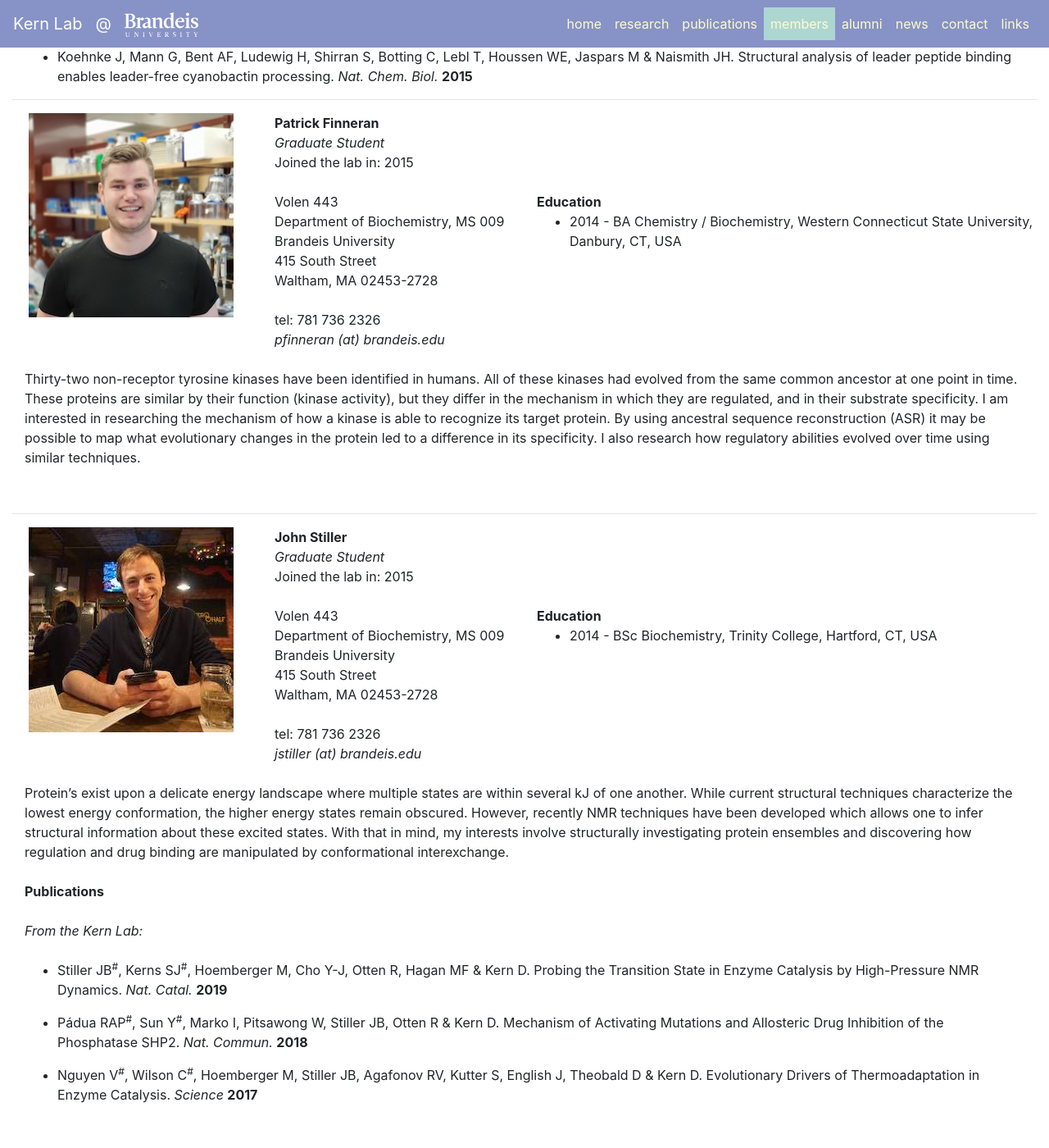
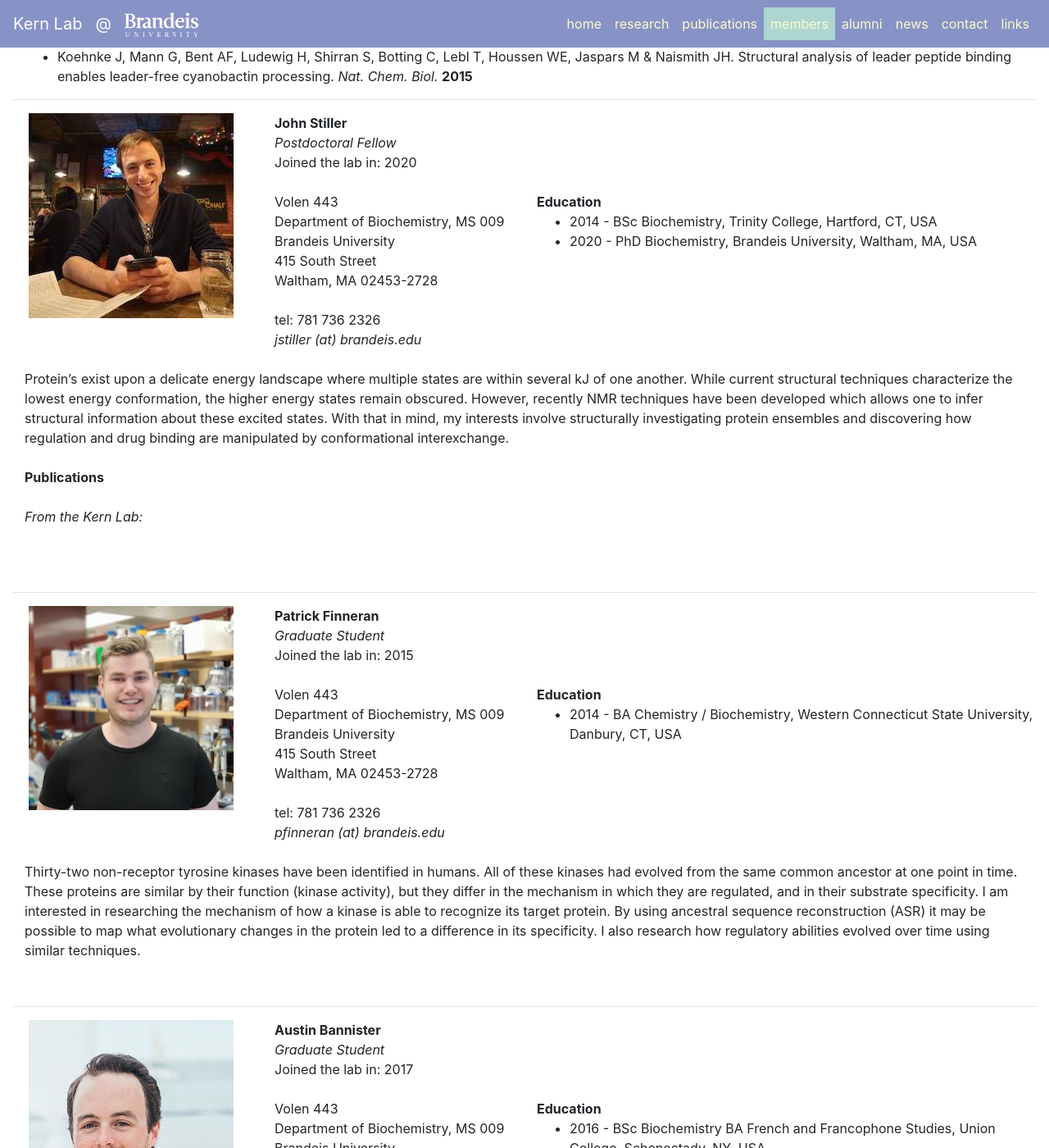
Before and after one commit to kernlab-scripps/kernlab-scripps.github.io, a Jekyll site: the page built from member/index.html, in a window 1280 px wide and 1400 px high, scrolled down 5805 px. Shown: the whole window at 82% size. Built offline with Jekyll 4.4.1, drawn with Linux system fonts in a browser that asks for light colours; some of the changed lines change nothing that is shown.

Commit message:
Members: move John to postdoc category

```diff
--- a/_data/members.yml
+++ b/_data/members.yml
@@ -98,8 +98,7 @@
     - Sartim MA, Pinheiro MP, Pádua RAP, Sampaio SV & Nonato MC. Structural and Binding Studies of a C-type Galactose-Binding Lectin from *Bothrops jararacussu* Snake Venom. *Toxicon.* **2017**
     - Pádua RAP, Kia AM, Costa-Filho AJ, Wilkinson SR & Nonato MC. Characterisation of the Fumarate Hydratase Repertoire in *Trypanosoma cruzi*. *Int. J. Biol. Macromol.* **2017**
     - Pádua RAP, Tomaleri GP, Reis RAG, David JS, Silva V, Pinheiro MP & Nonato MC. ThermoFMN - a Thermofluor Assay Developed for Ligand-Screening as an Alternative Strategy for Drug Discovery. *J. Braz. Chem. Soc.* **2014**
-    - Pádua RAP &  Nonato MC. Cloning, Expression, Purification, Crystallization and Preliminary X-ray Diffraction Analysis of Recombinant Human Fumarase. *Acta Crystallogr. F. Struct. Biol. Commun.* **2014**
-
+    - Pádua RAP & Nonato MC. Cloning, Expression, Purification, Crystallization and Preliminary X-ray Diffraction Analysis of Recombinant Human Fumarase. *Acta Crystallogr. F. Struct. Biol. Commun.* **2014**
 
 - name: Hannes Ludewig
   image: /static/img/members/hannes.jpg
@@ -120,6 +119,16 @@
     - 'Oueis E, Adamson C, Mann G, Ludewig H, Redpath P, Migaud M, Westwood NJ & Naismith JH. Derivatisable Cyanobactin Analogues: A Semisynthetic Approach. *ChemBioChem* **2015**'
     - Koehnke J, Mann G, Bent AF, Ludewig H, Shirran S, Botting C, Lebl T, Houssen WE, Jaspars M & Naismith JH. Structural analysis of leader peptide binding enables leader-free cyanobactin processing. *Nat. Chem. Biol.* **2015**
 
+- name: John Stiller
+  image: /static/img/members/john.jpg
+  position: Postdoctoral Fellow
+  email: jstiller (at) brandeis.edu
+  startdate: 202007
+  education:
+    - 2014 - BSc Biochemistry, Trinity College, Hartford, CT, USA
+    - 2020 - PhD Biochemistry, Brandeis University, Waltham, MA, USA
+  description: Protein’s exist upon a delicate energy landscape where multiple states are within several kJ of one another. While current structural techniques characterize the lowest energy conformation, the higher energy states remain obscured. However, recently NMR techniques have been developed which allows one to infer structural information about these excited states. With that in mind, my interests involve structurally investigating protein ensembles and discovering how regulation and drug binding are manipulated by conformational interexchange.
+
 
 # Graduate students
 
@@ -131,15 +140,6 @@
   education:
     - 2014 - BA Chemistry / Biochemistry, Western Connecticut State University, Danbury, CT, USA
   description: Thirty-two non-receptor tyrosine kinases have been identified in humans. All of these kinases had evolved from the same common ancestor at one point in time. These proteins are similar by their function (kinase activity), but they differ in the mechanism in which they are regulated, and in their substrate specificity. I am interested in researching the mechanism of how a kinase is able to recognize its target protein. By using ancestral sequence reconstruction (ASR) it may be possible to map what evolutionary changes in the protein led to a difference in its specificity. I also research how regulatory abilities evolved over time using similar techniques.
-
-- name: John Stiller
-  image: /static/img/members/john.jpg
-  position: Graduate Student
-  email: jstiller (at) brandeis.edu
-  startdate: 201505
-  education:
-    - 2014 - BSc Biochemistry, Trinity College, Hartford, CT, USA
-  description: Protein’s exist upon a delicate energy landscape where multiple states are within several kJ of one another. While current structural techniques characterize the lowest energy conformation, the higher energy states remain obscured. However, recently NMR techniques have been developed which allows one to infer structural information about these excited states. With that in mind, my interests involve structurally investigating protein ensembles and discovering how regulation and drug binding are manipulated by conformational interexchange.
 
 - name: Austin Bannister
   image: /static/img/members/austin.jpg
@@ -191,6 +191,7 @@
 
 # Master students
 
+
 # Undergraduate students
 
 - name: Joseph Irvin
```
